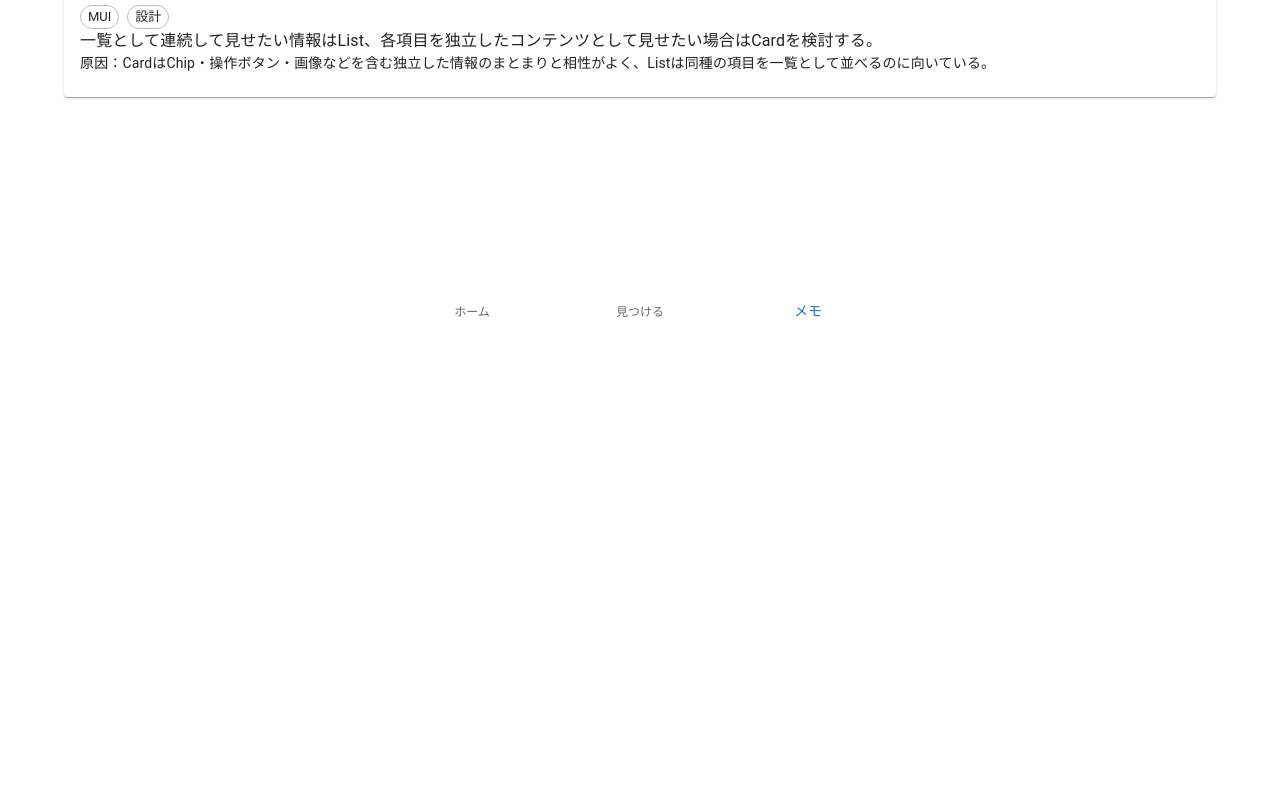
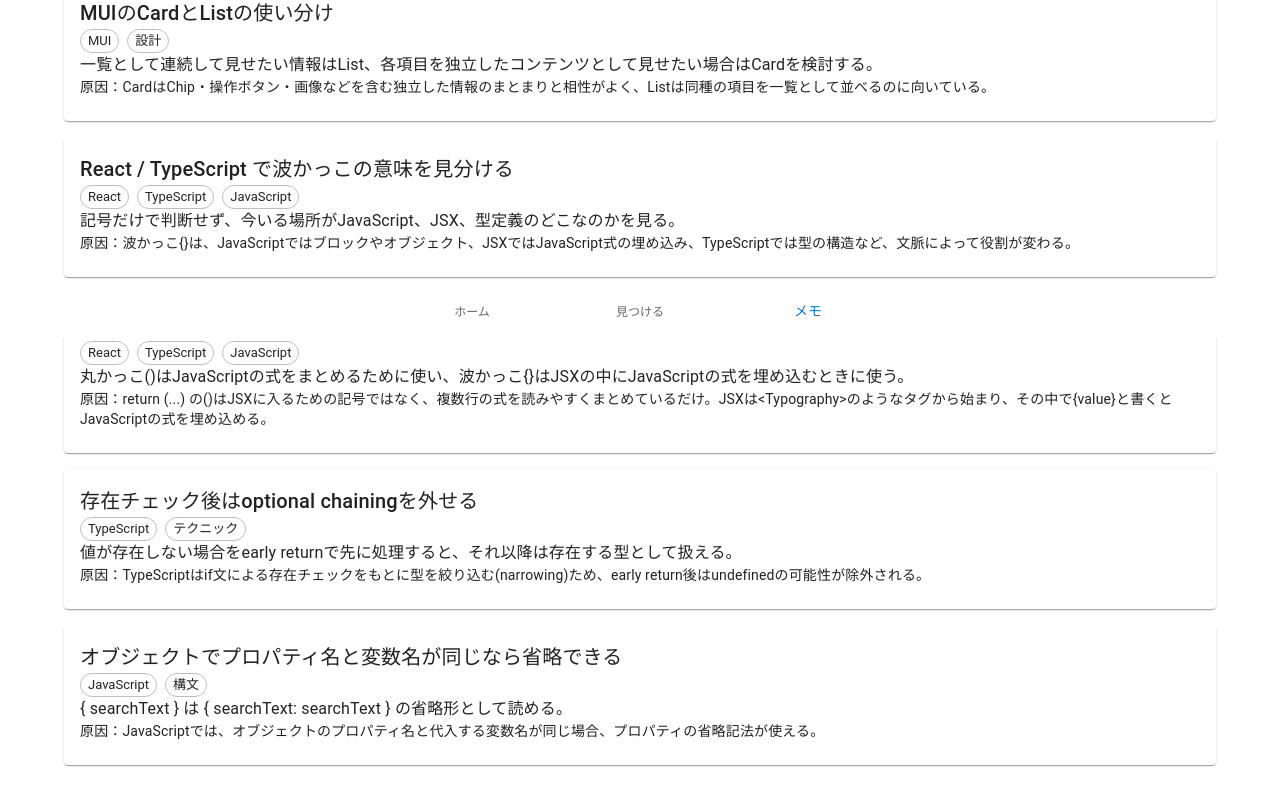
Before and after one commit to xh1r0k1x/playground, a React (Vite) app: page /memo in a window 1280 px wide. Shown: the part 462-1268 px from the top of the page. Before the commit the page ends 800 px from the top, so only its background shows below. Built offline with nearby package versions, Linux system fonts and the light colour scheme.

Commit message:
adjust layout

```diff
--- a/src/App.tsx
+++ b/src/App.tsx
@@ -6,6 +6,7 @@ import { Layout } from '@/layouts/Layout';
 import { Home } from '@/pages/Home';
 import { Memo } from '@/pages/Memo';
 import { Discover } from '@/pages/Discover';
+import { ContentDetail } from '@/pages/ContentDetail';
 
 export const App = () => {
   return (
@@ -14,6 +15,7 @@ export const App = () => {
         <Route path="/" element={<Home />} />
         <Route path="/discover" element={<Discover />} />
         <Route path="/memo" element={<Memo />} />
+        <Route path="/contents/:id" element={<ContentDetail />} />
       </Route>
     </Routes>
   );
--- a/src/components/Header.tsx
+++ b/src/components/Header.tsx
@@ -13,7 +13,7 @@ export const Header = () => {
   return (
     <>
       <AppBar position="static" color="transparent" elevation={0}>
-        <Toolbar disableGutters>
+        <Toolbar>
           <Typography
             variant="h5"
             sx={{
--- /dev/null
+++ b/src/data/contents.ts
@@ -0,0 +1,27 @@
+export type Content = {
+  id: string;
+  title: string;
+  body: string;
+  type: string;
+};
+
+export const contents: Content[] = [
+  {
+    id: 'history-nobunaga-europe',
+    title: '信長が生きていた頃、ヨーロッパでは何が起きていた？',
+    body: '信長と同時代のヨーロッパについて紹介するコンテンツ。',
+    type: 'history',
+  },
+  {
+    id: 'language-spanish-playa',
+    title: 'Me encanta la playa.',
+    body: '「私はビーチが大好きです」という意味のスペイン語表現。',
+    type: 'language',
+  },
+  {
+    id: 'science-airplane-window',
+    title: '飛行機の窓はなぜ丸い？',
+    body: '飛行機の窓が丸みを帯びた形になっている理由を紹介するコンテンツ。',
+    type: 'science',
+  },
+];
--- /dev/null
+++ b/src/data/memos.ts
@@ -0,0 +1,62 @@
+export type MemoItem = {
+  title: string;
+  solution: string;
+  cause: string;
+  tags?: string[];
+};
+
+export const memos: MemoItem[] = [
+  {
+    title: 'VS CodeでformatOnSaveが効かない',
+    solution: 'プロジェクトフォルダ自体をVS Codeのワークスペースとして開く。',
+    cause:
+      '.vscode/settings.json は、そのプロジェクトをVS Codeのワークスペースとして開いていないと適用されない。',
+    tags: ['VS Code', '設定'],
+  },
+  {
+    title: 'MUIのレイアウトが意図せず中央寄せになる',
+    solution: 'グローバルCSSの#rootに不要なスタイルが残っていないか確認する。',
+    cause: 'Viteの初期CSSにあったtext-align: centerが子要素にも影響していた。',
+    tags: ['MUI', 'CSS'],
+  },
+  {
+    title: 'MUIのCardとListの使い分け',
+    solution:
+      '一覧として連続して見せたい情報はList、各項目を独立したコンテンツとして見せたい場合はCardを検討する。',
+    cause:
+      'CardはChip・操作ボタン・画像などを含む独立した情報のまとまりと相性がよく、Listは同種の項目を一覧として並べるのに向いている。',
+    tags: ['MUI', '設計'],
+  },
+  {
+    title: 'React / TypeScript で波かっこの意味を見分ける',
+    solution:
+      '記号だけで判断せず、今いる場所がJavaScript、JSX、型定義のどこなのかを見る。',
+    cause:
+      '波かっこ{}は、JavaScriptではブロックやオブジェクト、JSXではJavaScript式の埋め込み、TypeScriptでは型の構造など、文脈によって役割が変わる。',
+    tags: ['React', 'TypeScript', 'JavaScript'],
+  },
+  {
+    title: 'TSXで丸かっこと波かっこの役割を見分ける',
+    solution:
+      '丸かっこ()はJavaScriptの式をまとめるために使い、波かっこ{}はJSXの中にJavaScriptの式を埋め込むときに使う。',
+    cause:
+      'return (...) の()はJSXに入るための記号ではなく、複数行の式を読みやすくまとめているだけ。JSXは<Typography>のようなタグから始まり、その中で{value}と書くとJavaScriptの式を埋め込める。',
+    tags: ['React', 'TypeScript', 'JavaScript'],
+  },
+  {
+    title: '存在チェック後はoptional chainingを外せる',
+    solution:
+      '値が存在しない場合をearly returnで先に処理すると、それ以降は存在する型として扱える。',
+    cause:
+      'TypeScriptはif文による存在チェックをもとに型を絞り込む(narrowing)ため、early return後はundefinedの可能性が除外される。',
+    tags: ['TypeScript', 'テクニック'],
+  },
+  {
+    title: 'オブジェクトでプロパティ名と変数名が同じなら省略できる',
+    solution:
+      '{ searchText } は { searchText: searchText } の省略形として読める。',
+    cause:
+      'JavaScriptでは、オブジェクトのプロパティ名と代入する変数名が同じ場合、プロパティの省略記法が使える。',
+    tags: ['JavaScript', '構文'],
+  },
+];
--- a/src/layouts/Layout.tsx
+++ b/src/layouts/Layout.tsx
@@ -17,7 +17,7 @@ export const Layout = () => {
     <>
       <Header />
 
-      <Container maxWidth="lg">
+      <Container maxWidth="lg" sx={{ pt: 3, pb: 10 }}>
         <Outlet />
       </Container>
 
--- /dev/null
+++ b/src/pages/ContentDetail.tsx
@@ -0,0 +1,37 @@
+// --- React Hooks ---
+import { useLocation, useNavigate, useParams } from 'react-router-dom';
+
+// --- MUI ---
+import Typography from '@mui/material/Typography';
+import Chip from '@mui/material/Chip';
+import Button from '@mui/material/Button';
+import ArrowBackIcon from '@mui/icons-material/ArrowBack';
+
+// --- Others ---
+import { contents } from '@/data/contents';
+
+export const ContentDetail = () => {
+  const navigate = useNavigate();
+  const location = useLocation();
+  const searchText = location.state?.searchText ?? '';
+  const { id } = useParams();
+  const content = contents.find((content) => content.id === id);
+
+  if (!content) {
+    return <Typography>コンテンツが見つかりません</Typography>;
+  }
+
+  return (
+    <>
+      <Button
+        startIcon={<ArrowBackIcon />}
+        onClick={() => navigate('/discover', { state: { searchText } })}
+      >
+        戻る
+      </Button>
+      <Chip label={content.type} size="small" />
+      <Typography variant="h4">{content.title}</Typography>
+      <Typography>{content.body}</Typography>
+    </>
+  );
+};
--- a/src/pages/Discover.tsx
+++ b/src/pages/Discover.tsx
@@ -1,6 +1,65 @@
+// --- React Hooks ---
+import { useState } from 'react';
+import { useLocation, useNavigate } from 'react-router-dom';
+
 // --- MUI ---
 import Typography from '@mui/material/Typography';
+import TextField from '@mui/material/TextField';
+import List from '@mui/material/List';
+import ListItem from '@mui/material/ListItem';
+import ListItemText from '@mui/material/ListItemText';
+import ListItemButton from '@mui/material/ListItemButton';
+
+// --- Others ---
+import { contents } from '@/data/contents';
 
 export const Discover = () => {
-  return <Typography variant="h4">見つける</Typography>;
+  const navigate = useNavigate();
+  const location = useLocation();
+  const [searchText, setSearchText] = useState(
+    location.state?.searchText ?? '',
+  );
+
+  const filteredContents = contents.filter((content) =>
+    content.title.toLowerCase().includes(searchText.toLowerCase()),
+  );
+
+  let searchResult;
+  if (searchText.trim() === '') {
+    searchResult = null;
+  } else if (filteredContents.length === 0) {
+    searchResult = <Typography>該当するコンテンツがありません</Typography>;
+  } else {
+    searchResult = (
+      <List>
+        {filteredContents.map((content) => (
+          <ListItem key={content.id} disablePadding>
+            <ListItemButton
+              onClick={() => {
+                navigate(`/contents/${content.id}`, { state: { searchText } });
+              }}
+            >
+              <ListItemText primary={content.title} />
+            </ListItemButton>
+          </ListItem>
+        ))}
+      </List>
+    );
+  }
+
+  return (
+    <>
+      <Typography variant="h4">見つける</Typography>
+
+      <TextField
+        label="検索"
+        placeholder="気になることを検索"
+        fullWidth
+        value={searchText}
+        onChange={(event) => setSearchText(event.target.value)}
+      />
+
+      {searchResult}
+    </>
+  );
 };
--- a/src/pages/Home.tsx
+++ b/src/pages/Home.tsx
@@ -6,12 +6,7 @@ import Typography from '@mui/material/Typography';
 
 export const Home = () => {
   return (
-    <Box
-      sx={{
-        minHeight: '100vh',
-        bgcolor: 'grey.100',
-      }}
-    >
+    <Box>
       <Box
         sx={{
           p: 2,
--- a/src/pages/Memo.tsx
+++ b/src/pages/Memo.tsx
@@ -9,36 +9,8 @@ import Card from '@mui/material/Card';
 import CardContent from '@mui/material/CardContent';
 import Stack from '@mui/material/Stack';
 
-type MemoItem = {
-  title: string;
-  solution: string;
-  cause: string;
-  tags?: string[];
-};
-
-const memos: MemoItem[] = [
-  {
-    title: 'VS CodeでformatOnSaveが効かない',
-    solution: 'プロジェクトフォルダ自体をVS Codeのワークスペースとして開く。',
-    cause:
-      '.vscode/settings.json は、そのプロジェクトをVS Codeのワークスペースとして開いていないと適用されない。',
-    tags: ['VS Code', '設定'],
-  },
-  {
-    title: 'MUIのレイアウトが意図せず中央寄せになる',
-    solution: 'グローバルCSSの#rootに不要なスタイルが残っていないか確認する。',
-    cause: 'Viteの初期CSSにあったtext-align: centerが子要素にも影響していた。',
-    tags: ['MUI', 'CSS'],
-  },
-  {
-    title: 'MUIのCardとListの使い分け',
-    solution:
-      '一覧として連続して見せたい情報はList、各項目を独立したコンテンツとして見せたい場合はCardを検討する。',
-    cause:
-      'CardはChip・操作ボタン・画像などを含む独立した情報のまとまりと相性がよく、Listは同種の項目を一覧として並べるのに向いている。',
-    tags: ['MUI', '設計'],
-  },
-];
+// --- Others ---
+import { memos } from '@/data/memos';
 
 export const Memo = () => {
   const [selectedTag, setSelectedTag] = useState<string | null>(null);
```
